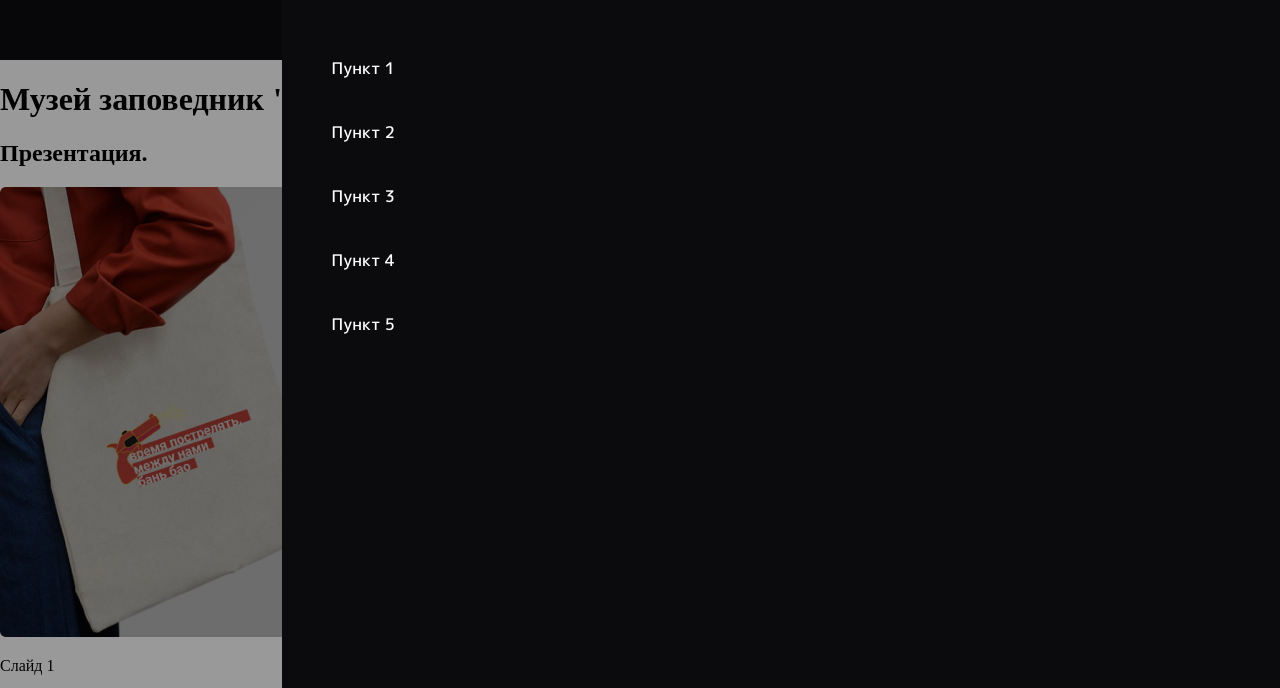
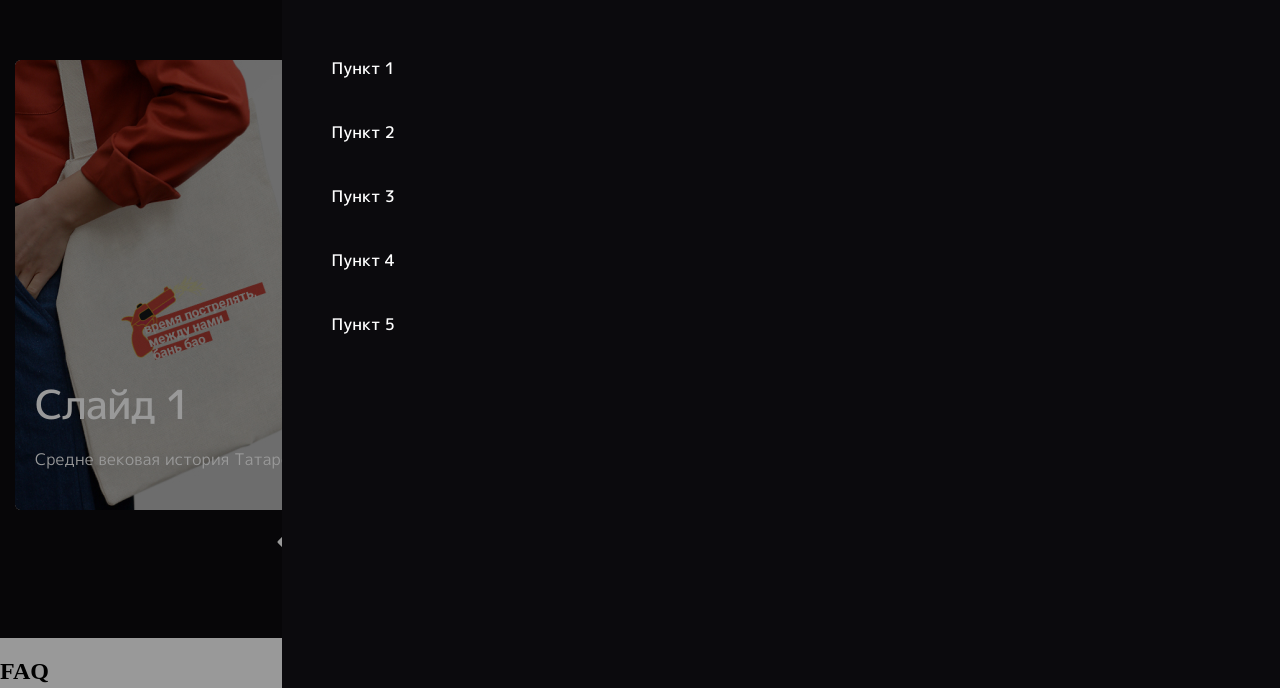
Before and after one commit to sakraynev123/kazanskiy_kreml, a website: page source/index.html in a window 1280 px wide. Both pictures are taken after a click on the button 1247 px from the left and 47 px from the top of the page. Shown: the part 64-752 px from the top of the page. Drawn offline with nearby package versions, Linux system fonts and the light colour scheme; a web font is replaced by a local one.

Commit message:
feat: add slider

```diff
--- a/source/index.html
+++ b/source/index.html
@@ -6,6 +6,7 @@
   <meta http-equiv="X-UA-Compatible" content="IE=edge">
   <meta name="viewport" content="width=device-width, initial-scale=1.0">
   <title>Document</title>
+  <link rel="stylesheet" href="https://cdn.jsdelivr.net/npm/swiper@8/swiper-bundle.min.css"/>
   <link rel="stylesheet" href="/style/style.css">
   <link rel="preconnect" href="https://fonts.googleapis.com">
   <link rel="preconnect" href="https://fonts.gstatic.com" crossorigin>
@@ -70,28 +71,44 @@
   <main class="main-container">
     <h1 class="visually-hidden">Музей заповедник "Казанский Кремль"</h1>
     <section class="main-container__presentation presentation">
-      <h2 class="visuall-hidden">Презентация.</h2>
-      <div class="swiper-container">
+      <h2 class="visually-hidden">Презентация.</h2>
+      <div class="swiper">
         <div class="swiper-wrapper">
-          <div class="swiper-slider">
-            <img class="siper-slider__image" alt="Слайд 1." width="290" height="450" src="img/slides/slide1-mobile.jpg">
-            <p class="swiper-slider__title">Слайд 1</p>
+          <div class="swiper-slide">
+            <img class="swiper-slider__image" alt="Слайд 1." width="290" height="450" src="img/slides/slide1-mobile.jpg">
+            <div class="swiper-slider__text-wrapper">
+              <p class="swiper-slider__title">Слайд 1</p>
             <p class="swiper-slider__description">Средне вековая история ТатарстанаСредне вековая история Та тарстанаСре
               дневековая история ТатарстанаСредневеков ая</p>
+            </div>
           </div>
-          <div class="swiper-slider">
-            <img class="siper-slider__image" alt="Слайд 1." width="290" height="450" src="img/slides/slide2-mobile.jpg">
-            <p class="swiper-slider__title">Слайд 2</p>
+          <div class="swiper-slide">
+            <img class="swiper-slider__image" alt="Слайд 1." width="290" height="450" src="img/slides/slide2-mobile.jpg">
+            <div class="swiper-slider__text-wrapper swiper-slider__text-wrapper--empty-description">
+              <p class="swiper-slider__title">Слайд 2</p>
+            </div>
           </div>
-          <div class="swiper-slider">
-            <img class="siper-slider__image" alt="Слайд 1." width="290" height="450" src="img/slides/slide3-mobile.jpg">
-            <p class="swiper-slider__title">Слайд 3</p>
-            <p class="swiper-slider__description">Прозвучат произведения Иоганна Себастьяна Баха, Поля Жанжана, Фрэнка
-              Корделла, Андре Вайнена, Ефрема Подгайца</p>
+          <div class="swiper-slide">
+            <img class="swiper-slider__image" alt="Слайд 1." width="290" height="450" src="img/slides/slide3-mobile.jpg">
+            <div class="swiper-slider__text-wrapper">
+              <p class="swiper-slider__title">Слайд 3</p>
+              <p class="swiper-slider__description">Прозвучат произведения Иоганна Себастьяна Баха, Поля Жанжана, Фрэнка
+                Корделла, Андре Вайнена, Ефрема Подгайца</p>
+            </div>
           </div>
         </div>
-        <div class="swiper-button-prev"></div>
-        <div class="swiper-button-next"></div>
+        <div class="swiper__button-wrapper">
+          <div class="swiper__custom-button swiper__custom-button-prev">
+            <svg width="102" height="24" viewBox="0 0 102 24" fill="none" xmlns="http://www.w3.org/2000/svg">
+              <path d="M0.939339 10.9393C0.353554 11.5251 0.353554 12.4749 0.939339 13.0607L10.4853 22.6066C11.0711 23.1924 12.0208 23.1924 12.6066 22.6066C13.1924 22.0208 13.1924 21.0711 12.6066 20.4853L4.12132 12L12.6066 3.51471C13.1924 2.92892 13.1924 1.97918 12.6066 1.39339C12.0208 0.807604 11.0711 0.807604 10.4853 1.39339L0.939339 10.9393ZM102 10.5L2 10.5L2 13.5L102 13.5L102 10.5Z" fill="white"/>
+              </svg>
+          </div>
+          <div class="swiper__custom-button swiper__custom-button-next">
+            <svg width="102" height="24" viewBox="0 0 102 24" fill="none" xmlns="http://www.w3.org/2000/svg">
+              <path d="M101.061 13.0607C101.646 12.4749 101.646 11.5251 101.061 10.9393L91.5147 1.3934C90.9289 0.807611 89.9792 0.807611 89.3934 1.3934C88.8076 1.97919 88.8076 2.92893 89.3934 3.51472L97.8787 12L89.3934 20.4853C88.8076 21.0711 88.8076 22.0208 89.3934 22.6066C89.9792 23.1924 90.9289 23.1924 91.5147 22.6066L101.061 13.0607ZM0 13.5H100V10.5H0V13.5Z" fill="white"/>
+              </svg>
+          </div>
+        </div>
       </div>
     </section>
     <section class="main-container__faq faq">
@@ -114,7 +131,7 @@
         </li>
       </ul>
     </section>
-    <section class="main-container__news news">
+    <!-- <section class="main-container__news news">
       <h2 class="news__title section-title">Новости</h2>
       <div class="swiper-container">
         <div class="swiper-wrapper">
@@ -156,7 +173,7 @@
           </div>
         </div>
       </div>
-    </section>
+    </section> -->
     <section class="main-container__subscription subscription">
       <h2 class="subscription__title section-title">
         Подпишись
@@ -208,6 +225,7 @@
       </li>
     </ul>
   </footer>
+  <script src="https://cdn.jsdelivr.net/npm/swiper@8/swiper-bundle.min.js"></script>
   <script src="js/index.js" type="module"></script>
 </body>
 
--- a/source/js/index.js
+++ b/source/js/index.js
@@ -1,11 +1,13 @@
 const buttonMenu = document.querySelector('.header__button');
 const menuBackground = document.querySelector('.header__wrapper');
 const menuNavigation = document.querySelector('.main-nav');
+const bodyOverflow = document.querySelector('.body');
 
 buttonMenu.addEventListener('click', () => {
   menuNavigation.classList.toggle('main-nav--active');
   buttonMenu.classList.toggle('header__button--close');
   menuBackground.classList.toggle('header__wrapper--active')
+  bodyOverflow.classList.toggle('body__active-menu')
 })
 
 menuBackground.addEventListener('click', () => {
@@ -13,5 +15,17 @@ menuBackground.addEventListener('click', () => {
     buttonMenu.classList.remove('header__button--close');
     menuNavigation.classList.remove('main-nav--active');
     menuBackground.classList.remove('header__wrapper--active');
+    bodyOverflow.classList.remove('body__active-menu');
   }
 })
+
+new Swiper('.swiper', {
+  navigation: {
+    nextEl: '.swiper__custom-button-next',
+    prevEl: '.swiper__custom-button-prev',
+  },
+  loop: {
+    boolean: true,
+  },
+  spaceBetween: 20,
+})
--- a/source/sass/blocks/body.scss
+++ b/source/sass/blocks/body.scss
@@ -8,3 +8,7 @@ body {
   flex-direction: column;
   position: relative;
 }
+
+.body__active-menu {
+  overflow: hidden;
+}
--- a/source/sass/blocks/header.scss
+++ b/source/sass/blocks/header.scss
@@ -9,6 +9,8 @@
   display: flex;
   justify-content: space-between;
   align-items: center;
+  overflow-x: clip;
+  position: relative;
 }
 
 .header__button {
@@ -22,7 +24,7 @@
   justify-content: center;
   gap: 7px;
   padding: 0;
-  z-index: 3;
+  z-index: 4;
 }
 
 .header__button-line {
@@ -60,6 +62,6 @@
   width: 100%;
   height: 100%;
   background-color: rgba(0, 0, 0, 0.4);
-  z-index: 1;
+  z-index: 2;
   display: flex;
 }
--- a/source/sass/blocks/main-container.scss
+++ b/source/sass/blocks/main-container.scss
@@ -1,3 +1,10 @@
+@use "../global/variables.scss";
+@use "../global/mixins.scss";
+
 .main-container {
   flex-grow: 1;
 }
+
+.main-container__presentation {
+  @include mixins.container-mobile;
+}
--- a/source/sass/blocks/main-nav.scss
+++ b/source/sass/blocks/main-nav.scss
@@ -2,19 +2,22 @@
 @use "../global/mixins.scss";
 
 .main-nav {
-  display: none;
+  position: absolute;
+  // display: none;
+  transition: transform 0.4s;
+  transform: translateX(100%);
+  right: 0;
+  top: 0;
+  padding: 120px 10px 10px 50px;
+  width: 78%;
+  height: 100vh;
+  z-index: 3;
+  background-color: variables.$black;
 }
 
 .main-nav--active {
-  display: block;
-  position: absolute;
+  transform: translateX(0);
   background-color: variables.$black;
-  right: 0;
-  top: 0;
-  bottom: 0;
-  padding: 120px 10px 10px 50px;
-  width: 78%;
-  z-index: 2;
 }
 
 .main-nav__list {
--- /dev/null
+++ b/source/sass/blocks/presentation.scss
@@ -0,0 +1,7 @@
+@use "../global/variables.scss";
+@use "../global/mixins.scss";
+
+.presentation {
+  background-color: variables.$black;
+  padding-bottom: 80px;
+}
--- /dev/null
+++ b/source/sass/blocks/swiper-slider.scss
@@ -0,0 +1,56 @@
+@use "../global/variables.scss";
+@use "../global/mixins.scss";
+
+.swiper-slider {
+  position: relative;
+}
+
+.swiper-wrapper {
+  margin-bottom: 20px;
+}
+
+.swiper-slider__text-wrapper {
+  position: absolute;
+  bottom: 39px;
+  left: 20px;
+}
+
+.swiper-slider__text-wrapper--empty-description {
+  bottom: 159px;
+}
+
+.swiper-slider__title {
+  margin: 0;
+  @include mixins.mplus1p-medium;
+  font-size: 40px;
+  line-height: 85px;
+  letter-spacing: -0.03em;
+  color: variables.$white;
+}
+
+.swiper-slider__image {
+  display: block;
+  border-radius: 6px;
+}
+
+.swiper-slider__description {
+  color: variables.$white;
+  margin: 0;
+  @include mixins.mplus1p-regular;
+  font-size: 16px;
+  line-height: 24px;
+  letter-spacing: 0.01em;
+}
+
+.swiper__button-wrapper {
+  display: flex;
+  justify-content: space-around;
+}
+
+.swiper__custom-button:hover {
+  svg {
+    path {
+      fill: #75FF77;
+    }
+  }
+}
--- /dev/null
+++ b/source/sass/global/visually-hidden.scss
@@ -0,0 +1,12 @@
+.visually-hidden {
+  position: absolute;
+  width: 1px;
+  height: 1px;
+  margin: -1px;
+  border: 0;
+  padding: 0;
+  white-space: nowrap;
+  clip-path: inset(100%);
+  clip: rect(0 0 0 0);
+  overflow: hidden;
+}
--- a/source/sass/style.scss
+++ b/source/sass/style.scss
@@ -4,3 +4,6 @@
 @use "./blocks/header.scss";
 @use "./blocks/main-container.scss";
 @use "./blocks/main-nav.scss";
+@use "./global/visually-hidden.scss";
+@use "./blocks/swiper-slider.scss";
+@use "./blocks/presentation.scss";
```
Also changed, not shown: source/style/style.css, 1 other file.
